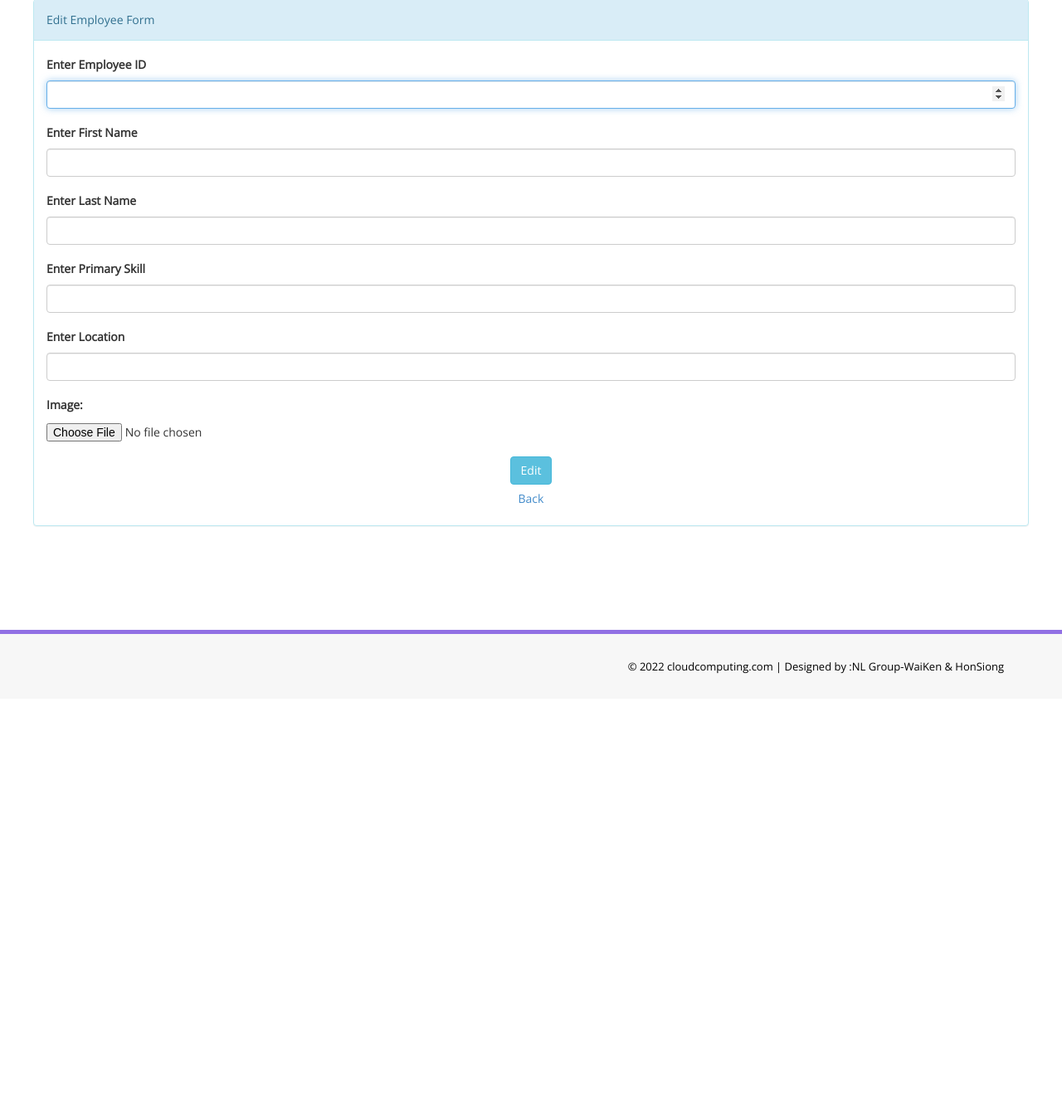
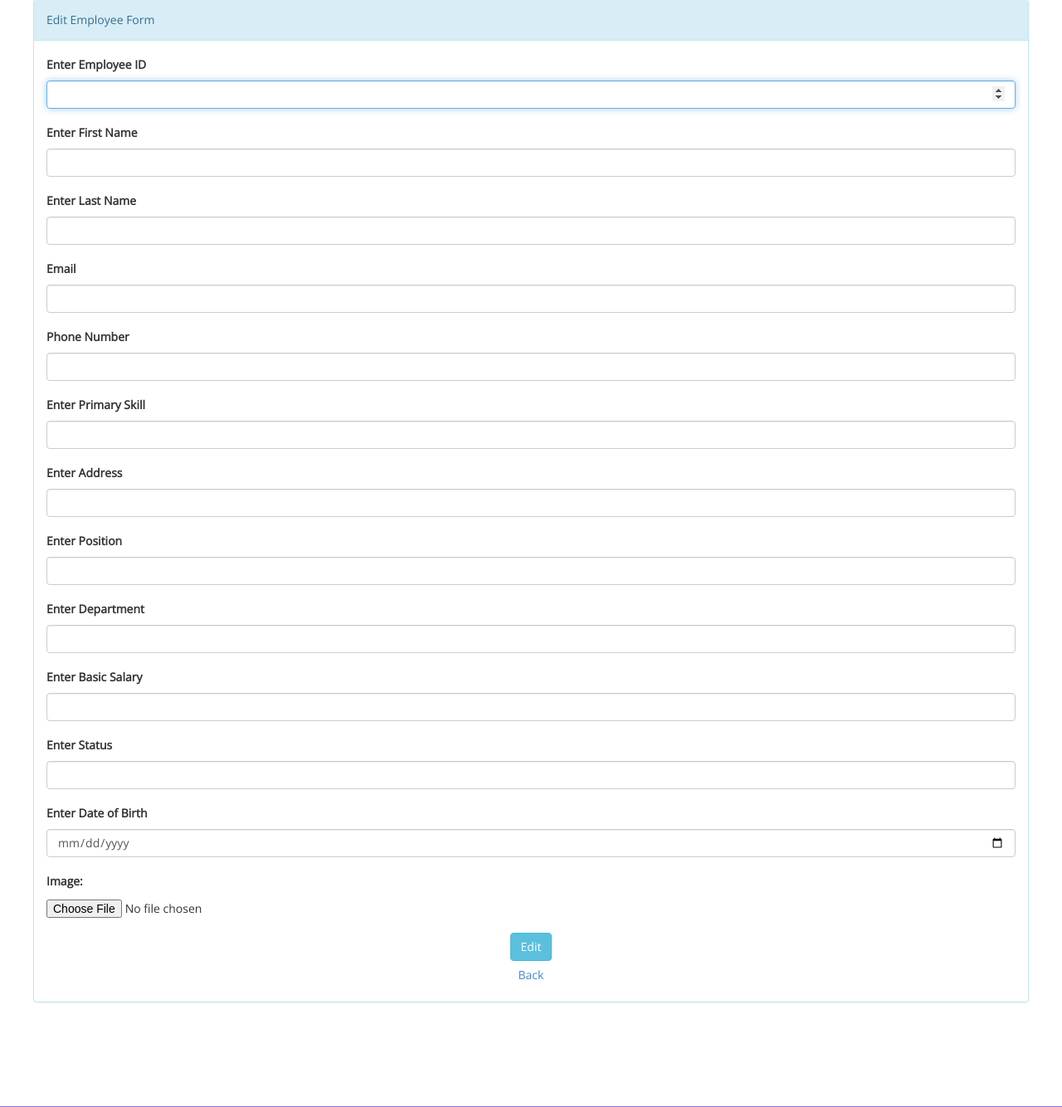
Before and after one commit to HonSiong/aws-live, a Flask app: template templates/editProfile.html in a window 1280 px wide. Shown: the part 302-1636 px from the top of the page at 83% size. Before the commit the page ends 1114 px from the top, so only its background shows below. Run offline with Flask 2, Linux system fonts and the light colour scheme; the template is opened without the code that fills it, so the values that code supplies are empty.

Commit message:
editProfile

```diff
--- a/EmpApp.py
+++ b/EmpApp.py
@@ -107,7 +107,7 @@ def addempdb():
     return render_template('AddEmpOutput.html', name=emp_name)
 
 ########################Edit Profile Page#################################
-@app.route("/editemp", methods=['GET', 'POST'])
+@app.route("/editProfile", methods=['GET', 'POST'])
 def editemp():
     return render_template('editProfile.html')
 
--- a/templates/editProfile.html
+++ b/templates/editProfile.html
@@ -69,26 +69,54 @@
                            Edit Employee Form
                         </div>
                         <div class="panel-body">
-                            <form action="/aditemp" autocomplete="on" method="post" enctype="multipart/form-data">
+                            <form action="/editempdb" autocomplete="on" method="post" enctype="multipart/form-data">
                                         <div class="form-group">
                                             <label>Enter Employee ID</label>
                                             <input class="form-control" type="number" name="emp_id" autofocus size="40" />
                                         </div>
                                     <div class="form-group">
                                        <label>Enter First Name</label>
-                                            <input class="form-control" type="text" name="first_name"/>
+                                       <input class="form-control" type="text" name="first_name" value=""/>
                                    </div>
                                    <div class="form-group">
                                        <label>Enter Last Name</label>
                                        <input class="form-control" type="text" name="last_name"/>
                                    </div>
                                    <div class="form-group">
+                                       <label>Email</label>
+                                       <input class="form-control" type="text" name="email"/>
+                                   </div>
+                                   <div class="form-group">
+                                       <label>Phone Number</label>
+                                       <input class="form-control" type="text" name="phoneNum"/>
+                                   </div>
+                                   <div class="form-group">
                                        <label>Enter Primary Skill</label>
                                        <input class="form-control" type="text" name="pri_skill"/>
                                    </div>
                                    <div class="form-group">
-                                            <label>Enter Location</label>
-                                            <input class="form-control" type="text" name="location"/>
+                                       <label>Enter Address</label>
+                                       <input class="form-control" type="text" name="address"/>
+                                   </div>
+                                   <div class="form-group">
+                                       <label>Enter Position</label>
+                                       <input class="form-control" type="text" name="position"/>
+                                   </div>
+                                   <div class="form-group">
+                                       <label>Enter Department</label>
+                                       <input class="form-control" type="text" name="department"/>
+                                   </div>
+                                   <div class="form-group">
+                                       <label>Enter Basic Salary</label>
+                                       <input class="form-control" type="text" name="basicSalary"/>
+                                   </div>
+                                   <div class="form-group">
+                                       <label>Enter Status</label>
+                                       <input class="form-control" type="text" name="status"/>
+                                   </div>
+                                   <div class="form-group">
+                                       <label>Enter Date of Birth</label>
+                                       <input class="form-control" type="date" name="date_of_birth"/>
                                    </div>
                                    <div class="form-group">
                                        <label>Image:</label>
```
Lines whose indentation alone changed are shown as unchanged.
